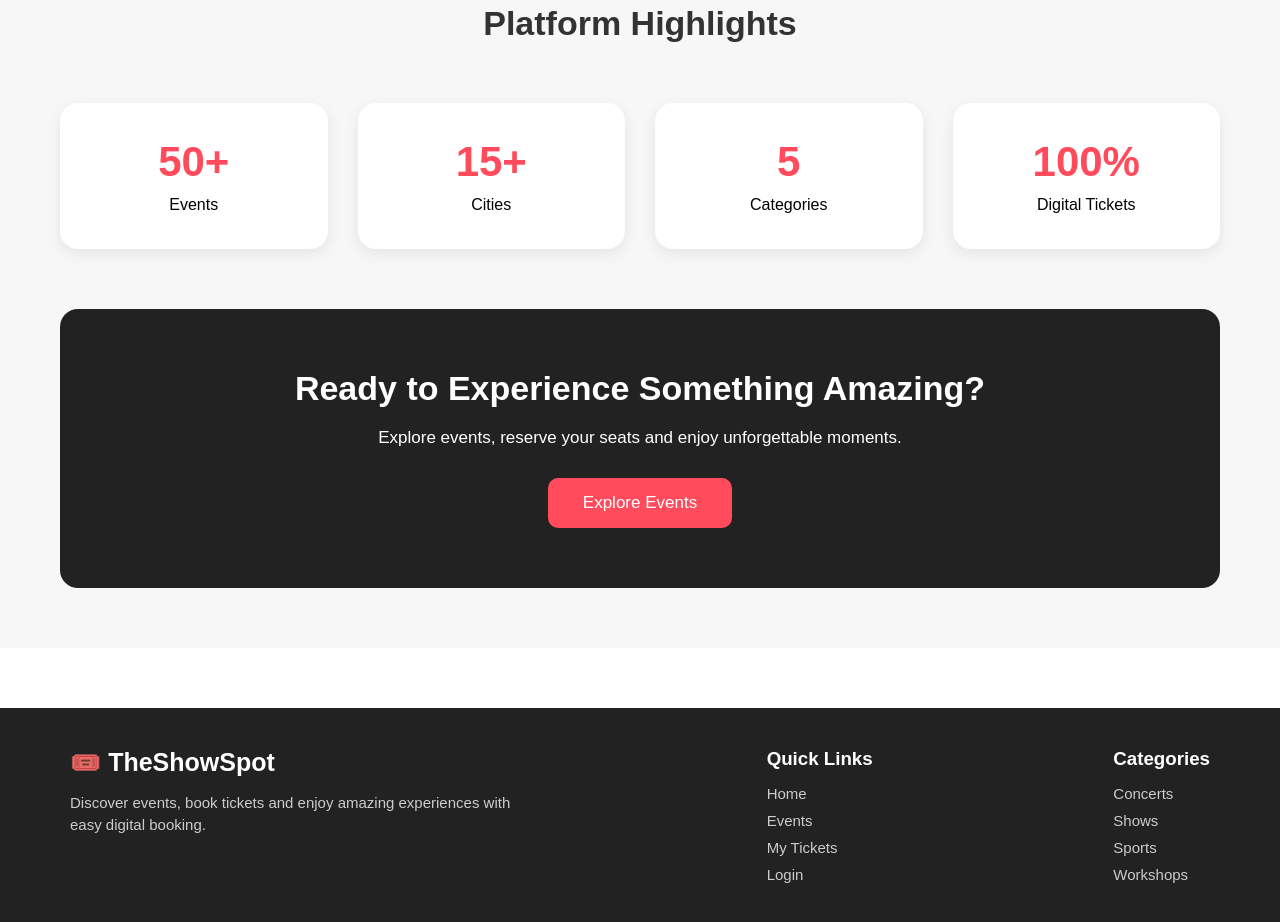
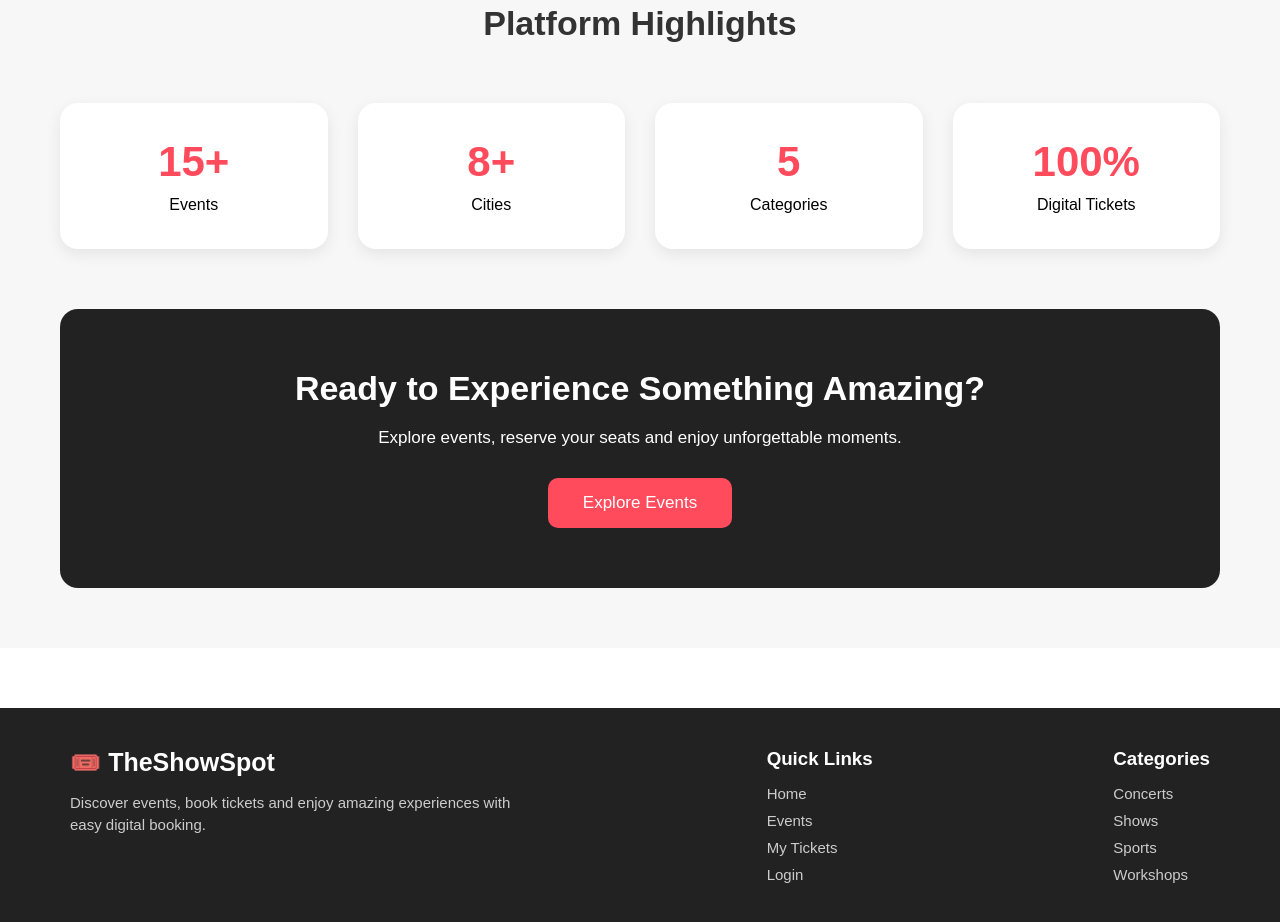
Before and after one commit to Parul-0812/TheShowSpot-Event-ticket-booking-system, a React app in the folder frontend/: page /features in a window 1280 px wide. Shown: the part 1440-2362 px from the top of the page. Built offline with nearby package versions, Linux system fonts and the light colour scheme; the HTML template or start-up script is replaced by a standard one.

Commit message:
New Updates

```diff
--- a/frontend/src/pages/features.jsx
+++ b/frontend/src/pages/features.jsx
@@ -193,7 +193,7 @@ Platform Highlights
 
 <div>
 
-<h1>50+</h1>
+<h1>15+</h1>
 
 <p>Events</p>
 
@@ -201,7 +201,7 @@ Platform Highlights
 
 <div>
 
-<h1>15+</h1>
+<h1>8+</h1>
 
 <p>Cities</p>
 
--- a/frontend/src/pages/homepage.jsx
+++ b/frontend/src/pages/homepage.jsx
@@ -578,7 +578,7 @@ digital booking experience with secure QR based tickets.
     </div>
 
     <div className="about-stat">
-        <h1>10+</h1>
+        <h1>8+</h1>
         <p>Cities</p>
     </div>
 
```
Also changed, not shown: 1 other file (tests, documents, lock files or other folders).
